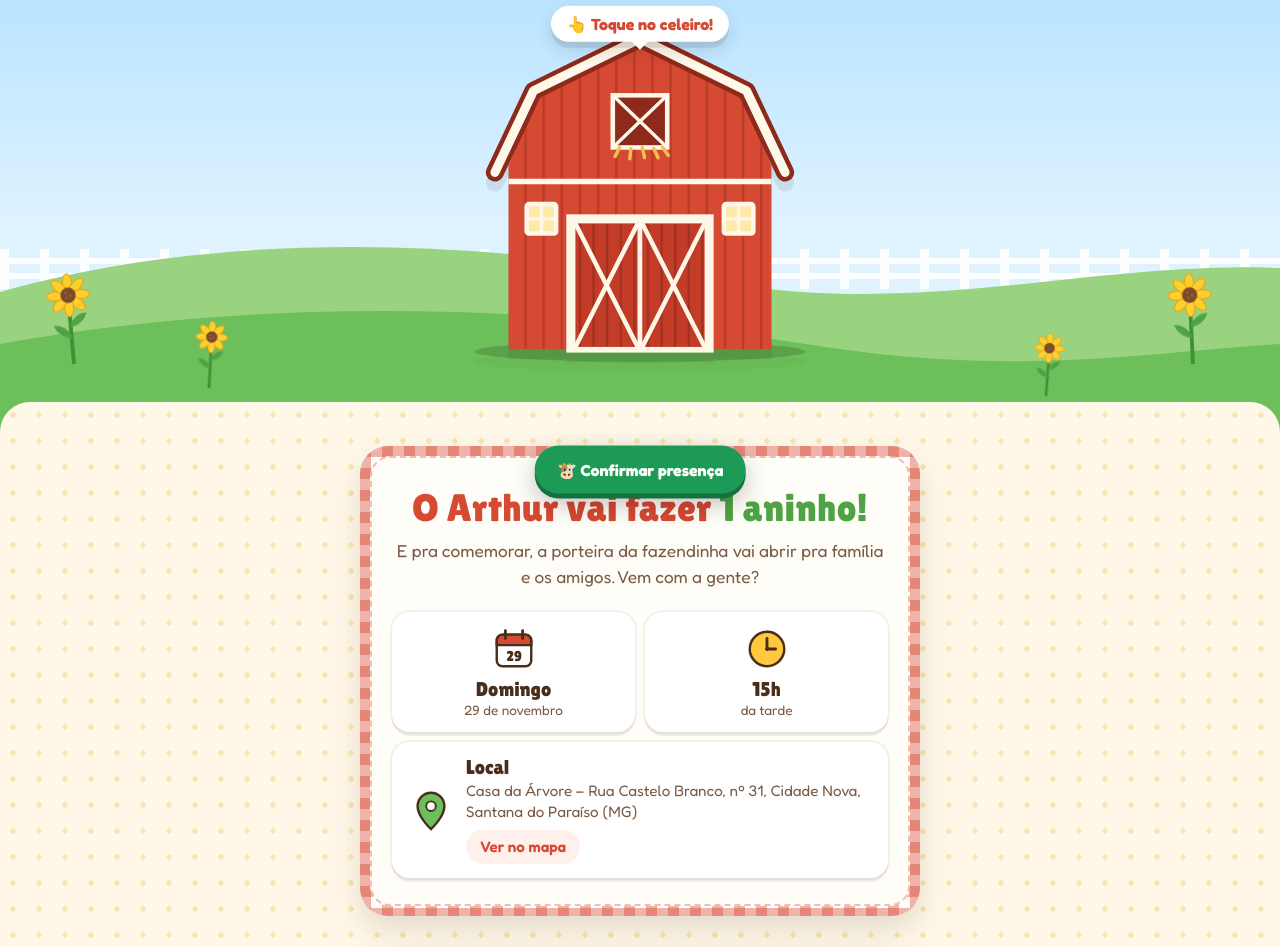
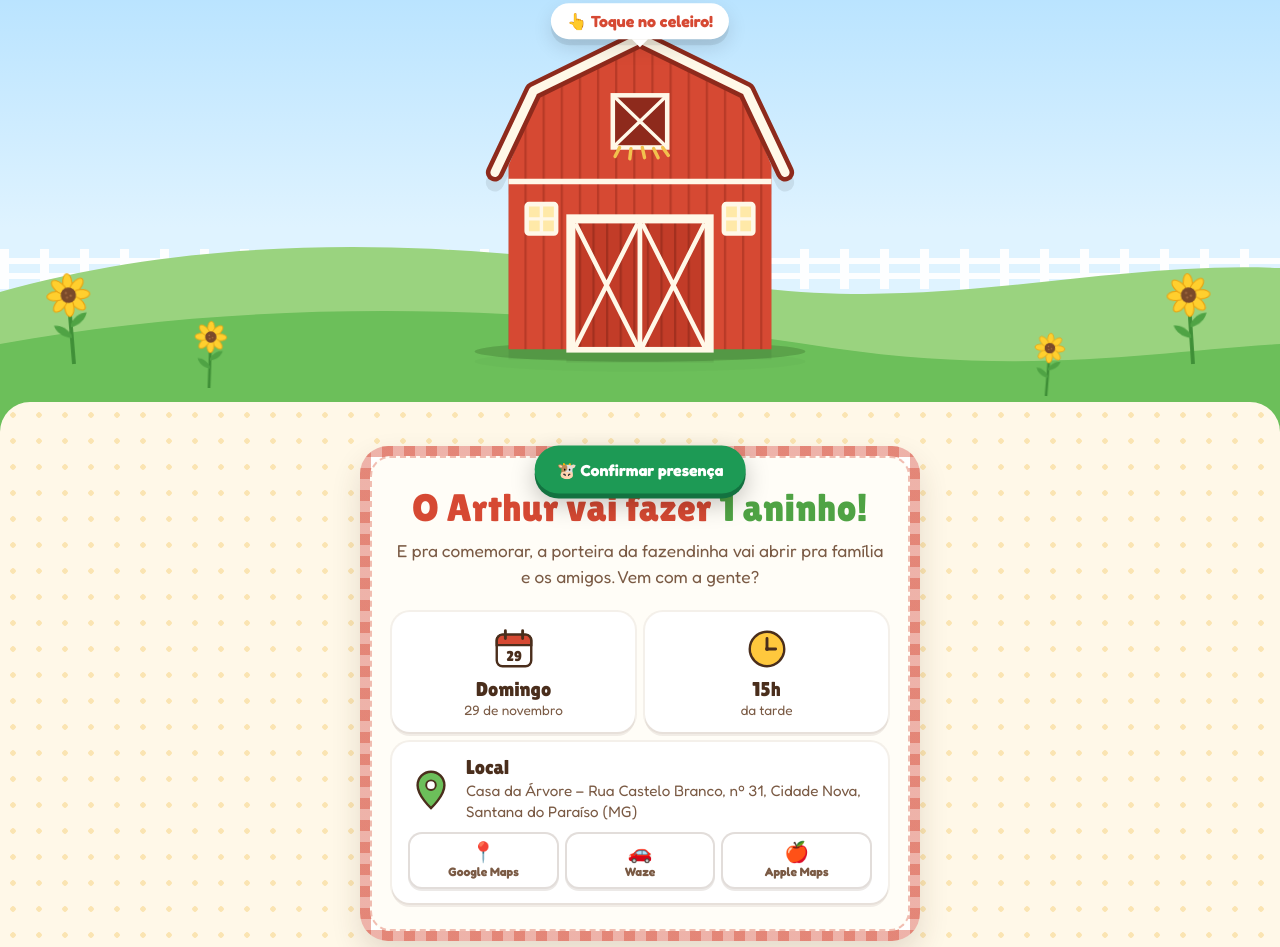
Before and after one commit to yantorres023/convite-arthur, a plain HTML site: page fazendinha/index.html in a window 1280 px wide. Shown: the part 372-1319 px from the top of the page. Drawn offline with nearby package versions, Linux system fonts and the light colour scheme.

Commit message:
Liga a planilha e adiciona botões de Google Maps, Waze e Apple Maps
- config.js com o link do App da Web (as respostas passam a ser gravadas)
- Endereço com três botões de mapa em todos os convites

Co-Authored-By: Claude Opus 5.5 <noreply@anthropic.com>

```diff
--- a/assets/convite.js
+++ b/assets/convite.js
@@ -88,16 +88,44 @@
     }
   }
 
-  /* Escreve o endereço num elemento (ou o texto de "em breve"). */
-  function local(el, vazio) {
+  /* Escreve o endereço num elemento (ou o texto de "em breve"),
+     com botões para abrir no Google Maps, Waze e Apple Maps. */
+  function local(el, vazio, alvoBotoes) {
     if (!el) return;
     if (!cfg.local) { el.textContent = vazio || 'Endereço em breve 📍'; return; }
     el.textContent = cfg.local;
-    if (cfg.mapa) {
+    const busca = encodeURIComponent(cfg.endereco || cfg.local);
+    const apps = [
+      ['📍', 'Google Maps', cfg.mapa || 'https://www.google.com/maps/search/?api=1&query=' + busca],
+      ['🚗', 'Waze', 'https://waze.com/ul?q=' + busca + '&navigate=yes'],
+      ['🍎', 'Apple Maps', 'https://maps.apple.com/?address=' + busca]
+    ];
+    estiloMapas();
+    const box = document.createElement('span');
+    box.className = 'mapas';
+    apps.forEach(([icone, nome, href]) => {
       const a = document.createElement('a');
-      a.href = cfg.mapa; a.target = '_blank'; a.rel = 'noopener'; a.textContent = 'Ver no mapa';
-      el.append(document.createElement('br'), a);
-    }
+      a.className = 'mapa-btn'; a.href = href; a.target = '_blank'; a.rel = 'noopener';
+      a.setAttribute('aria-label', 'Abrir o endereço no ' + nome);
+      const i = document.createElement('i'); i.setAttribute('aria-hidden', 'true'); i.textContent = icone;
+      a.append(i, document.createTextNode(nome));
+      box.append(a);
+    });
+    (alvoBotoes || el).append(box);
+  }
+
+  function estiloMapas() {
+    if (document.getElementById('estilo-mapas')) return;
+    const s = document.createElement('style');
+    s.id = 'estilo-mapas';
+    s.textContent =
+      '.mapas.mapas{display:grid;grid-template-columns:repeat(3,minmax(0,1fr));gap:6px;margin-top:10px;width:100%;max-width:340px}' +
+      '.mapas.mapas>a.mapa-btn{display:flex;flex-direction:column;align-items:center;justify-content:center;gap:3px;margin:0;padding:8px 4px;' +
+      'min-height:54px;border-radius:14px;background:#fff;border:2px solid rgba(74,46,28,.16);color:inherit;font-size:.76rem;font-weight:700;' +
+      'line-height:1.15;text-align:center;text-decoration:none;white-space:normal;box-shadow:0 2px 0 rgba(74,46,28,.1);transition:transform .12s}' +
+      '.mapas.mapas>a.mapa-btn i{font-style:normal;font-size:1.25rem;line-height:1}' +
+      '.mapas.mapas>a.mapa-btn:active{transform:translateY(2px);box-shadow:none}';
+    document.head.append(s);
   }
 
   window.Convite = { cfg, reduce, configurado: !!cfg.planilha, enviar, lembrado, countdown, agenda, local };
--- a/config.js
+++ b/config.js
@@ -2,10 +2,13 @@
 window.CONVITE = {
   // Endereço do App da Web do Google Apps Script (termina em /exec).
   // Enquanto estiver vazio, os convites ficam em "modo teste" e nada é gravado.
-  planilha: '',
+  planilha: 'https://script.google.com/macros/s/AKfycbxU9WbDLQ1zY_uGd69_QmWoIJXiP8DCeCoEejp67x6HRcbxvv9HbeG9VnaA2Q5OFwKS/exec',
 
-  // Endereço da festa e link do mapa (opcional).
+  // Endereço da festa (como aparece no convite).
   local: 'Casa da Árvore – Rua Castelo Branco, nº 31, Cidade Nova, Santana do Paraíso (MG)',
+  // Endereço usado na busca do Waze e do Apple Maps.
+  endereco: 'Rua Castelo Branco, 31, Cidade Nova, Santana do Paraíso - MG',
+  // Link do Google Maps (opcional; sem ele, usa o endereço acima).
   mapa: 'https://www.google.com/maps/search/?api=1&query=' + encodeURIComponent('Casa da Árvore, Rua Castelo Branco, 31, Cidade Nova, Santana do Paraíso - MG'),
 
   inicio: '2026-11-29T15:00:00-03:00',
--- a/fazendinha/index.html
+++ b/fazendinha/index.html
@@ -102,7 +102,10 @@ main{position:relative;z-index:5;margin-top:-26px;border-radius:30px 30px 0 0;pa
 .reveal.in{opacity:1;transform:none}
 
 .info{display:grid;grid-template-columns:1fr 1fr;gap:10px;margin-top:22px}
-.info-item.local{grid-column:1/-1;display:flex;align-items:center;gap:12px;text-align:left;padding:14px 16px}
+.info-item.local{grid-column:1/-1;display:flex;flex-wrap:wrap;align-items:center;gap:0 12px;text-align:left;padding:14px 16px}
+.info-item.local>div{flex:1}
+.info-item.local>.mapas-alvo{flex-basis:100%}
+.info-item.local .mapas{max-width:none}
 .info-item.local svg{margin:0;flex:none}
 .info-item.local span{font-size:.95rem;line-height:1.4}
 .info-item.local a{display:inline-block;margin-top:8px;padding:6px 14px;border-radius:20px;background:#fff0ec;text-decoration:none}
@@ -343,6 +346,7 @@ footer .cow{width:96px;margin:0 auto 6px;display:block;animation:float 3s ease-i
           <div class="info-item local">
             <svg viewBox="0 0 48 48" aria-hidden="true"><path d="M24 44s14-13 14-24a14 14 0 10-28 0c0 11 14 24 14 24z" fill="#6cbf5a" stroke="#4a2e1c" stroke-width="2.5"/><circle cx="24" cy="20" r="5" fill="#fff" stroke="#4a2e1c" stroke-width="2"/></svg>
             <div><b>Local</b><span id="where">em breve 📍</span></div>
+            <div class="mapas-alvo" id="mapasAlvo"></div>
           </div>
         </div>
       </div>
@@ -554,7 +558,7 @@ soundBtn.addEventListener('click', () => {
 });
 
 /* Endereço */
-C.local($('#where'), 'em breve 📍');
+C.local($('#where'), 'em breve 📍', $('#mapasAlvo'));
 
 /* Celeiro */
 const barn = $('#barn');
```
